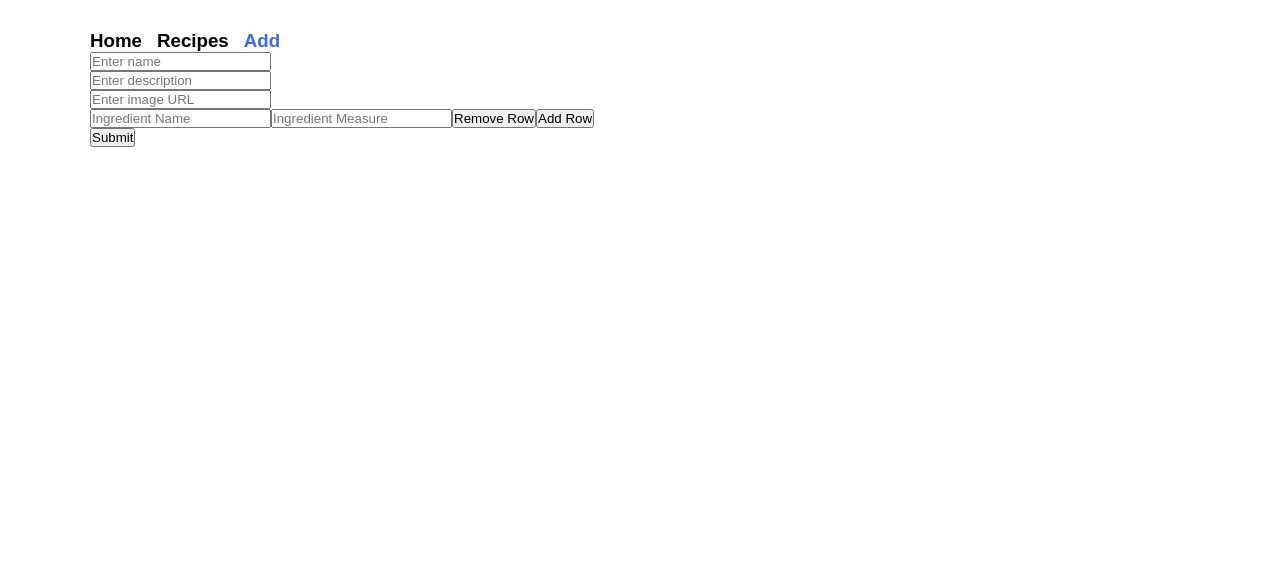
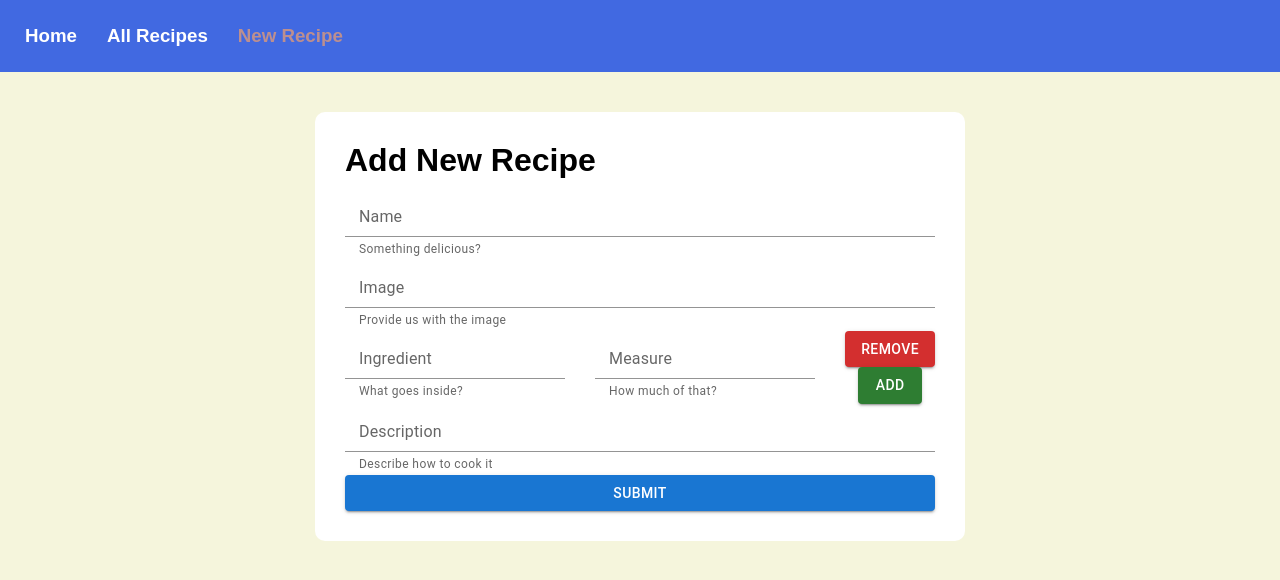
Before and after one commit to garbalau-github/next-mongodb-recipes, a Next.js app: page /add in a window 1280 px wide. Shown: the top 580 px of the page. Built offline with nearby package versions, Linux system fonts and the light colour scheme.

Commit message:
Fixed known bugs, added MUI and basic styles

```diff
--- a/package.json
+++ b/package.json
@@ -1,11 +1,14 @@
 {
   "private": true,
   "scripts": {
-    "dev": "next dev",
+    "dev": "next dev -p 4000",
     "build": "next build",
     "start": "next start"
   },
   "dependencies": {
+    "@emotion/react": "^11.7.1",
+    "@emotion/styled": "^11.6.0",
+    "@mui/material": "^5.4.0",
     "mongodb": "^4.1.3",
     "next": "latest",
     "react": "^17.0.2",
--- a/src/components/Nav.tsx
+++ b/src/components/Nav.tsx
@@ -11,35 +11,31 @@ const Nav = () => {
     },
     {
       route: '/recipes',
-      title: 'Recipes',
+      title: 'All Recipes',
       isActive: router.pathname === '/recipes' ? true : false,
     },
     {
       route: '/add',
-      title: 'Add',
+      title: 'New Recipe',
       isActive: router.pathname === '/add' ? true : false,
     },
   ];
 
   return (
-    <>
     <nav className='navigation'>
-        <>
       {routes.map(({ route, title, isActive }, idx) => {
         return (
           <h3
-                key={idx}
             className={
               isActive ? 'navigation-link link-active' : 'navigation-link'
             }
+            key={idx}
           >
             <Link href={route}>{title}</Link>
           </h3>
         );
       })}
-        </>
     </nav>
-    </>
   );
 };
 
--- a/src/pages/add/index.tsx
+++ b/src/pages/add/index.tsx
@@ -1,25 +1,20 @@
+import Nav from '../../components/Nav';
 import { useState, useEffect, useReducer } from 'react';
 import { useRouter } from 'next/router';
-import Nav from '../../components/Nav';
 
-const Add = () => {
-  const router = useRouter();
+// MUI
+import { FormControl, InputLabel, Input, FormHelperText } from '@mui/material';
+import Button from '@mui/material/Button';
 
 // Form Reducer
 const formReducer = (state, event) => {
-    if (event === 'reset') {
-      return {
-        name: '',
-        description: '',
-        imageUrl: '',
-      };
-    }
   return {
     ...state,
     [event.name]: event.value,
   };
 };
 
+const Add = () => {
   // States
   const [inputList, setInputList] = useState([
     { ingredientName: '', ingredientMeasure: '' },
@@ -27,25 +22,17 @@ const Add = () => {
   const [formData, setFormData] = useReducer(formReducer, {});
   const [submitting, setSubmitting] = useState(false);
   const [recipe, setRecipe] = useState({});
+  const router = useRouter();
 
-  const handleSubmit = async (event) => {
-    event.preventDefault();
-    setSubmitting(true);
-    setRecipe({ ...formData, ingredients: inputList });
-  };
-
+  // Add recipe
   useEffect(() => {
-    if (
-      submitting &&
-      recipe.hasOwnProperty('name') &&
-      recipe.hasOwnProperty('description')
-    ) {
-      sendDataToBackend(recipe);
+    if (submitting && recipe.hasOwnProperty('name')) {
+      addRecipeToDatabase(recipe);
     }
   }, [recipe]);
 
-  const sendDataToBackend = async (recipe) => {
-    // ${process.env.API_HOST}
+  // Fetch
+  const addRecipeToDatabase = async (recipe) => {
     const response = await fetch(`/api/add-recipe`, {
       method: 'POST',
       headers: {
@@ -56,12 +43,17 @@ const Add = () => {
     const data = await response.json();
     if (data.recipe.acknowledged) {
       setSubmitting(false);
-      alert('Recipe has been added!');
-      router.reload();
+      router.push('/recipes');
     }
   };
 
-  // Default Handler
+  // Form Handler
+  const handleSubmit = async (event) => {
+    event.preventDefault();
+    setSubmitting(true);
+    setRecipe({ ...formData, ingredients: inputList });
+  };
+
   const handleChange = (event) => {
     const isCheckbox = event.target.type === 'checkbox';
     setFormData({
@@ -89,81 +81,120 @@ const Add = () => {
   };
 
   return (
+    <>
+      <Nav />
       <div className='container'>
-      <Nav />
-      <form onSubmit={handleSubmit}>
-        <fieldset>
-          <input
+        <form className='form' onSubmit={handleSubmit}>
+          <h1>Add New Recipe</h1>
+          <FormControl className='form-element'>
+            <InputLabel htmlFor='recipe-name'>Name</InputLabel>
+            <Input
+              required
+              autoComplete='off'
               name='name'
               value={formData.name || ''}
               onChange={handleChange}
-            placeholder='Enter name'
+              id='recipe-name'
+              aria-describedby='my-helper-text'
+            />
+            <FormHelperText id='my-helper-text'>
+              Something delicious?
+            </FormHelperText>
+          </FormControl>
+          <FormControl className='form-element'>
+            <InputLabel htmlFor='recipe-image'>Image</InputLabel>
+            <Input
+              required
+              name='image'
               autoComplete='off'
+              onChange={handleChange}
+              id='recipe-image'
+              aria-describedby='my-helper-text'
+            />
+            <FormHelperText id='my-helper-text'>
+              Provide us with the image
+            </FormHelperText>
+          </FormControl>
+          {inputList.map((inputEl, idx) => {
+            return (
+              <div className='form-ingredients' key={idx}>
+                <FormControl className='form-element'>
+                  <InputLabel htmlFor='ingredient-name'>Ingredient</InputLabel>
+                  <Input
                     required
+                    autoComplete='off'
+                    name='ingredientName'
+                    value={inputEl.ingredientName}
+                    onChange={(e) => handleInputChange(e, idx)}
+                    id='ingredient-name'
+                    aria-describedby='my-helper-text'
                   />
-        </fieldset>
-
-        <fieldset>
-          <input
+                  <FormHelperText id='my-helper-text'>
+                    What goes inside?
+                  </FormHelperText>
+                </FormControl>
+                <FormControl className='form-element'>
+                  <InputLabel htmlFor='ingredient-measure'>Measure</InputLabel>
+                  <Input
+                    required
+                    autoComplete='off'
+                    name='ingredientMeasure'
+                    value={inputEl.ingredientMeasure}
+                    onChange={(e) => handleInputChange(e, idx)}
+                    id='ingredient-measure'
+                    aria-describedby='my-helper-text'
+                  />
+                  <FormHelperText id='my-helper-text'>
+                    How much of that?
+                  </FormHelperText>
+                </FormControl>
+                <FormControl className='form-element form-ingredients__buttons'>
+                  <Button
+                    color='error'
+                    className='form-ingredients__button'
+                    variant='contained'
+                    onClick={() => handleRemoveIngredientClick(idx)}
+                  >
+                    Remove
+                  </Button>
+                  <Button
+                    color='success'
+                    className='form-ingredients__button'
+                    variant='contained'
+                    onClick={handleAddIngredientClick}
+                  >
+                    Add
+                  </Button>
+                </FormControl>
+              </div>
+            );
+          })}
+          <FormControl className='form-element'>
+            <InputLabel htmlFor='recipe-description'>Description</InputLabel>
+            <Input
+              required
+              autoComplete='off'
               name='description'
               value={formData.description || ''}
               onChange={handleChange}
-            placeholder='Enter description'
-            autoComplete='off'
-            required
+              id='recipe-description'
+              aria-describedby='my-helper-text'
             />
-        </fieldset>
-
-        <fieldset>
-          <input
-            name='image'
-            // value={formData.imageUrl || ''}
-            onChange={handleChange}
-            placeholder='Enter image URL'
-            autoComplete='off'
-            required
-            type='text'
-          />
-        </fieldset>
-
-        {inputList.map((inputEl, idx) => {
-          return (
-            <div style={{ display: 'flex' }} key={idx}>
-              <fieldset>
-                <input
-                  name='ingredientName'
-                  placeholder='Ingredient Name'
-                  value={inputEl.ingredientName}
-                  onChange={(e) => handleInputChange(e, idx)}
-                  autoComplete='off'
-                  required
-                />
-              </fieldset>
-              <fieldset>
-                <input
-                  name='ingredientMeasure'
-                  placeholder='Ingredient Measure'
-                  value={inputEl.ingredientMeasure}
-                  onChange={(e) => handleInputChange(e, idx)}
-                  autoComplete='off'
-                  required
-                />
-              </fieldset>
-              <div>
-                <button onClick={() => handleRemoveIngredientClick(idx)}>
-                  Remove Row
-                </button>
-                <button onClick={handleAddIngredientClick}>Add Row</button>
-              </div>
-            </div>
-          );
-        })}
-
-        <button disabled={submitting} type='submit'>
+            <FormHelperText id='my-helper-text'>
+              Describe how to cook it
+            </FormHelperText>
+          </FormControl>
+          <Button
+            color='primary'
+            variant='contained'
+            disabled={submitting}
+            type='submit'
+          >
             Submit
-        </button>
+          </Button>
         </form>
       </div>
+    </>
   );
 };
 
--- a/src/styles/global.styles.scss
+++ b/src/styles/global.styles.scss
@@ -1,70 +1,152 @@
+// General
 * {
   margin: 0;
   padding: 0;
   font-family: sans-serif;
+  box-sizing: border-box;
 }
 
-a {
-  color: #000;
-  text-decoration: none;
+body {
+  background-color: beige;
 }
 
-h1 {
-  margin-top: 20px;
-  margin-bottom: 10px;
+// Global
+.container {
+  max-width: 1100px;
+  margin: 40px auto 0 auto;
 }
 
-.container {
-  max-width: 1100px;
-  margin: 15px auto 0 auto;
+// Home
+.home {
+  h1 {
+    color: royalblue;
+  }
 }
 
+// New Recipe (Add)
+.form {
+  display: flex;
+  flex-direction: column;
+  max-width: 650px;
+  margin: 0 auto;
+  justify-self: center;
+  background-color: #ffffff;
+  border-radius: 10px;
+  padding: 30px;
+
+  h1 {
+    margin-bottom: 10px;
+  }
+
+  &-element {
+    margin-bottom: 25px;
+  }
+
+  &-ingredients {
+    display: flex;
+    justify-content: space-between;
+
+    &__button {
+      margin: 5px;
+      text-transform: capitalize;
+    }
+
+    &__buttons {
+      display: flex;
+      flex-direction: row;
+      align-items: center;
+    }
+  }
+}
+
+// All recipes
+.recipes {
+  display: flex;
+  flex-direction: row;
+  flex-wrap: wrap;
+  &-title {
+    color: royalblue !important;
+    font-size: 20px;
+
+    &:hover {
+      cursor: pointer;
+    }
+  }
+  &-card {
+    margin: 5px;
+  }
+  &-image {
+    max-width: 350px;
+    height: 150px;
+    margin-bottom: 10px;
+    object-fit: cover;
+  }
+}
+
+// Single recipe
+.recipe {
+  display: flex;
+  flex-direction: column;
+  background-color: #fff;
+  padding: 25px;
+  border-radius: 10px;
+  &-title {
+    color: rosybrown !important;
+    font-size: 35px;
+  }
+
+  &-image {
+    max-width: 300px;
+    max-height: 300px;
+    width: 100%;
+    height: 100%;
+    margin: 20px 0;
+  }
+
+  &-ingredients {
+    display: inline-flex;
+    flex-direction: column;
+    h3 {
+      color: royalblue !important;
+      font-size: 20px;
+      margin: 15px 0 10px 0;
+    }
+    p {
+      font-size: 17px;
+    }
+  }
+
+  &-details {
+    h3 {
+      color: royalblue !important;
+      font-size: 20px;
+      margin: 15px 0 10px 0;
+    }
+    p {
+      font-size: 17px;
+    }
+  }
+}
+
+// Navigation
 .navigation {
+  background-color: royalblue;
   display: flex;
+  padding: 25px;
   align-items: center;
 
+  a {
+    text-decoration: none;
+    color: #fff;
+  }
+
   &-link {
-    padding-top: 15px;
-    margin-right: 15px;
+    margin-right: 30px;
   }
 }
 
 .link-active {
   a {
-    color: royalblue !important;
+    color: rosybrown !important;
   }
 }
-
-.recipes {
-  display: flex;
-  flex-wrap: wrap;
-  align-items: center;
-  margin-top: 20px;
-
-  &-item {
-    cursor: pointer;
-    img {
-      width: 200px;
-      height: 200px;
-    }
-  }
-}
-
-.recipe-card {
-  margin-top: 15px;
-  h2 {
-    margin: 10px 0;
-    color: royalblue !important;
-  }
-  h3 {
-    margin: 10px 0;
-  }
-  img {
-    width: 350px;
-    height: 350px;
-  }
-}
-
-fieldset {
-  border: none;
-}
```
Also changed, not shown: src/pages/index.tsx (+7 -3 lines), src/pages/recipes/[id].tsx (+17 -18 lines), src/pages/recipes/index.tsx (+51 -19 lines), 1 other file (tests, documents, lock files or other folders). Lines whose indentation alone changed are shown as unchanged.
